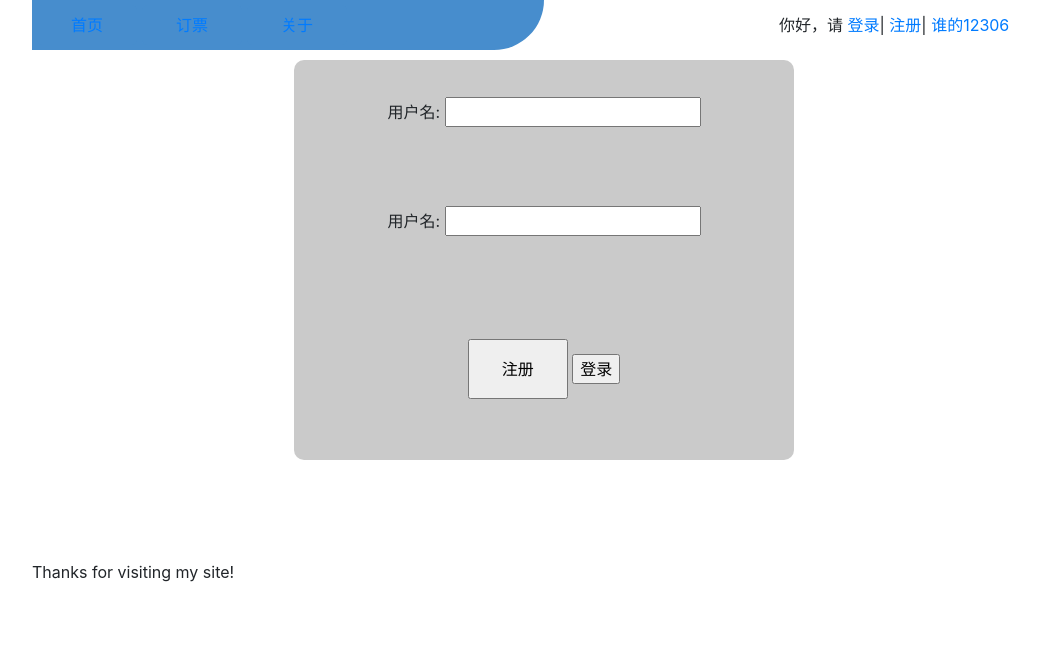
After one commit to minikeyness/dingpiao, a Django app: template templates/login.html in a window 1280 px wide. The commit adds this page. Shown: the top 659 px of the page, without its empty margins (96-1136 px from the left). Run offline with Django 3.2, Linux system fonts and the light colour scheme; the template is opened without the code that fills it, so the values that code supplies are empty; some libraries are stand-ins or nearby versions.

Commit message:
add html

```diff
--- a/myapp/urls.py
+++ b/myapp/urls.py
@@ -24,4 +24,6 @@ urlpatterns = [
     url(r'^home/$', home, name="home"),
     url(r'^about/$', about, name="about"),
     url(r'^order/$', order, name="order"),
+    url(r'^login/$', login, name="loginin"),
+    url(r'^register/$',register, name="register"),
 ]
--- a/static/css/style.css
+++ b/static/css/style.css
@@ -6,7 +6,7 @@ body{
     border: 0px;
 }
 
-.main {
+.mymain {
     display: block;
     width: 1024px;
     margin: 0px auto;
@@ -15,7 +15,7 @@ body{
     border: 0px;
 }
 
-.menu{
+.mymenu{
     width: 1024px;
     height: 50px;
     display: block;
@@ -25,7 +25,7 @@ body{
     overflow: hidden;
 }
 
-ul.nav{
+ul.mynav{
     width: 50%;
     height: 50px;
     display: inline-block;
@@ -36,7 +36,7 @@ ul.nav{
     border-radius:0px 0px 50px 0px;
 }
 
-ul.nav li{
+ul.mynav li{
     float: left;
     display: inline-block;
     width: 100px;
@@ -45,7 +45,7 @@ ul.nav li{
     margin-top: 5px;
 }
 
-ul.nav li a{
+ul.mynav li a{
     display: block;
     line-height: 40px;
     background-color: #478DCD;
@@ -53,7 +53,7 @@ ul.nav li a{
     text-align: center;
 }
 
-ul.nav li a:hover{
+ul.mynav li a:hover{
     background-color: #ffffff;
 }
 
@@ -69,16 +69,12 @@ ul.nav li a:hover{
     overflow: hidden;
 }
 
-.content{
+.mycontent{
     width: 100%;
     margin-top: 10px;
 }
 
-.footer {
+.myfooter {
     height: 100px;
     width: 100%;
 }
-
-a{
-    text-decoration: none;
-}
--- a/templates/base.html
+++ b/templates/base.html
@@ -9,33 +9,35 @@
     </title>
     <meta name="viewport" content="width=device-width, initial-scale=1.0">
     <link rel="stylesheet" href="{% static "css/style.css" %}">
+    <link href="{% static "css/bootstrap.min.css" %}" rel="stylesheet">
     <script src="{% static "js/jquery.min.js" %}"></script>
+    <script src="{% static "js/bootstrap.min.js" %}"></script>
     {% block extra_head %}
     {% endblock %}{#每个页面的自己js,css等#}
 </head>
 <body>
-<div class="main">
-    <div class="menu">{#所以页面同一个导航栏#}
-        <ul class="nav">
+<div class="mymain">
+    <div class="mymenu">{#所以页面同一个导航栏#}
+        <ul class="mynav">
             <li><a id="l1" href="{% url "home" %}">首页</a></li>
             <li><a id="l2" href="{% url "order" %}">订票</a></li>
             <li><a id="l3" href="{% url "about" %}">关于</a></li>
         </ul>
         <div class="userstatus">
             <span>你好，请
-                <a>登录</a>|
-                <a>注册</a>|
+                <a href="{% url "loginin" %}">登录</a>|
+                <a href="{% url "register" %}">注册</a>|
             </span>
             <span>
-                <a>谁的12306</a>
+                <a href="#">谁的12306</a>
             </span>
         </div>
     </div>
-    <div class="content">{#每个页面具体的内容#}
+    <div class="mycontent">{#每个页面具体的内容#}
     {% block content %}
     {% endblock content %}
     </div>
-    <div class="footer">{#每个页面具体的结尾#}
+    <div class="myfooter">{#每个页面具体的结尾#}
         <p>Thanks for visiting my site! </p>
     </div>
 </div>
--- /dev/null
+++ b/templates/login.html
@@ -0,0 +1,53 @@
+{% extends "base.html" %}
+{% block title %}
+    登录
+{% endblock %}
+{% block extra_head %}
+    <script type="text/javascript">
+    $(function () {
+        $("[data-toggle='popover']").popover();
+    });
+    </script>
+    <style>
+    .logindiv{
+        width: 500px;
+        height: 400px;
+        border-radius: 10px;
+        background-color: #cacaca;
+        opacity: 50;
+        margin: auto;
+        text-align: center;
+        vertical-align: middle;
+    }
+    input[type="button"]{
+        width: 100px;
+        height: 60px;
+        display: inline-block;
+    }
+    </style>
+{% endblock %}
+
+{% block content%}
+    <form action="" method="post">
+    <div style="width: 100%;background-color: white;height: 500px">
+        <table class="logindiv">
+            <tr>
+                <td>
+                    <label>用户名:</label> <input type="text">
+                </td>
+            </tr>
+            <tr>
+                <td>
+                    <label>用户名:</label> <input type="password">
+                </td>
+            </tr>
+            <tr>
+                <td>
+                    <input type="button" value="注册">
+                    <input type="submit" value="登录">
+                </td>
+            </tr>
+        </table>
+    </div>
+    </form>
+{% endblock %}
```
Also changed, not shown: mysite/views.py (+11 -0 lines), templates/register.html (added, +50 -0 lines).
